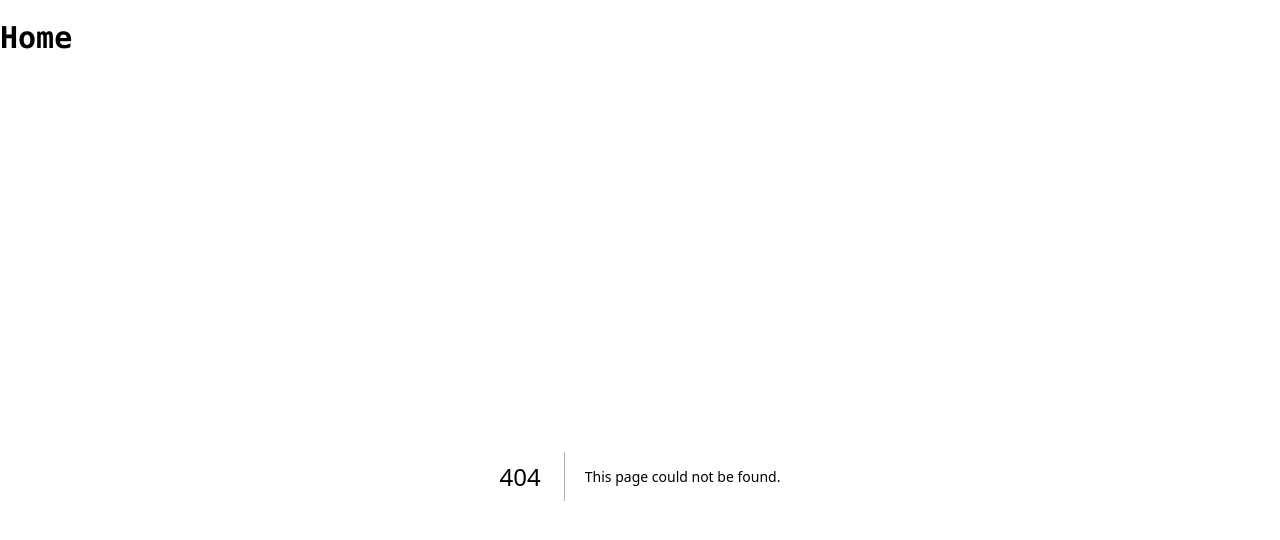
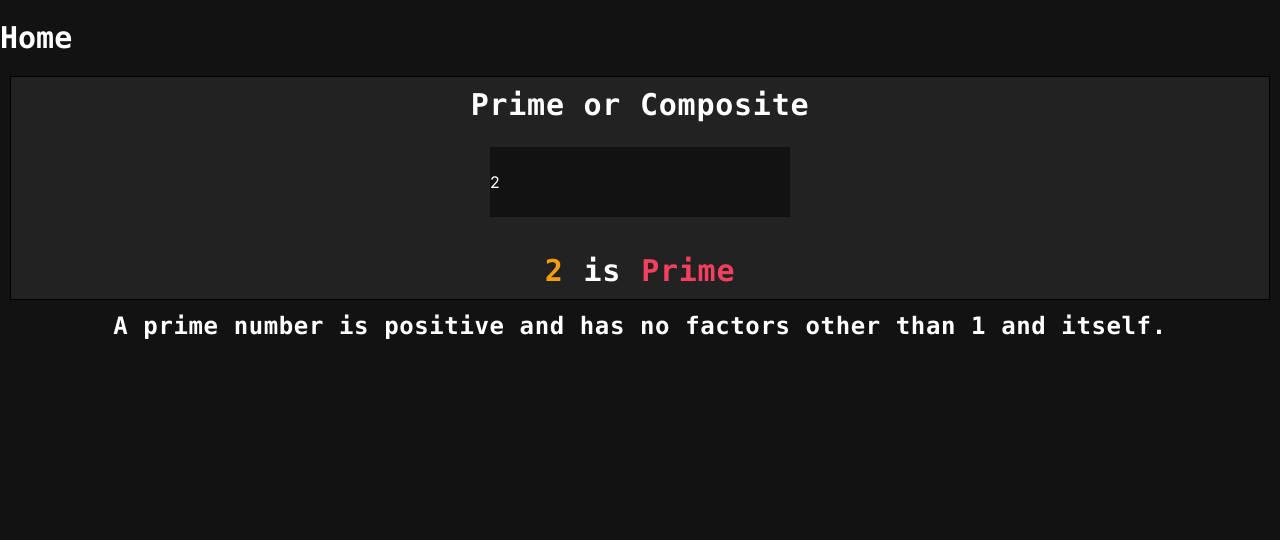
Before and after one commit to hadmacker/numbrella, a Next.js app: page /numbers/primes in a window 1280 px wide. Before the commit this address had no page. Shown: the top 540 px of the page. Built offline with nearby package versions, Linux system fonts and the light colour scheme.

Commit message:
prime or composite

```diff
--- /dev/null
+++ b/app/numbers/primes/page.tsx
@@ -0,0 +1,156 @@
+'use client'
+
+import React, { useState } from "react";
+import { PrettyChar } from '../../prettyChar'
+import { NumberFormatter } from '../../numberFormatter'
+
+const numbers = PrettyChar.allCharacters();
+
+function formatted(number: number, bw: boolean): React.ReactElement[] {
+  if (number === null || number === undefined) {
+    return [<span key={0}></span>];
+  }
+  const digitsArray = NumberFormatter.formatNumberWithBreaks(number.toString()).split("");
+
+  // Create an array of <div> elements to hold each digit
+  const divElements: React.ReactElement[] = digitsArray.map((digit, index) => {
+    const prettyStyle = (bw.toString() == "true")
+      ? numbers.filter(n=> n.id == "0")[0].prettyStyle
+      : numbers.filter(n=> n.id == digit)[0].prettyStyle;
+    const combinedClasses = `${prettyStyle}`;
+    return (
+      <span className={combinedClasses} key={index}>
+        {digit}
+      </span>
+    );
+  });
+
+  return divElements;
+}
+
+export default function Page() {
+    const primeDefinition = "A prime number is positive and has no factors other than 1 and itself.";
+    const compositeDefinition = "A composite number has more than two factors. A composite number can be factored into smaller integers.";
+    const oneDefinition = "1 is not prime or composite. 1 is a unit. 1 is a factor every prime and composite number.";
+    const [value1, setValue1] = useState(2);
+    const [compositeness, setCompositeness] = useState("Prime");
+    const [definition, setDefinition] = useState(primeDefinition);
+    const [factors, setFactors] = useState<number[]>([]);
+    const [elapsed, setElapsed] = useState<number>(0);
+    const primeStyle = "text-rose-500 mx-5";
+    const compositeStyle = "text-cyan-400 mx-5";
+    const maxValue = 1000000000;
+
+    const isPrime = (num: number) => {
+      for(let i = 2, sqrt = Math.sqrt(num); i <= sqrt; i++)
+        if(num % i === 0) return false;
+      return num > 1;
+    }
+
+    const getFactors = (num: number) => {
+      let factors = [];
+      for(let i = 2; i <= Math.sqrt(num); i++) {
+        if(num % i === 0) {
+          factors.push(i);
+          if (num / i !== i) {
+            factors.push(num / i);
+          }
+        }
+      }
+      return factors.length > 0 ? factors : null;
+    }
+
+    return (
+        <>
+      <div style={{ border: '1px solid black', backgroundColor: '#222222', padding: '10px', margin: '10px' }}>
+    <h2 className="text-center tracking-wide font-mono text-3xl lg:text-3xl font-black">Prime or Composite</h2>
+    <br/>
+    <div style={{ display: 'flex', justifyContent: 'center' }}>
+      <input
+        style={{ margin: '0 50px', width: '300px', height: '70px' }}
+        type="number"
+        min="1"
+        max={maxValue}
+        value={value1}
+        onChange={(e) => {
+          const start = performance.now();
+          if (!e.target.value) {
+            setValue1(0);
+            setCompositeness("");
+            setDefinition("");
+            setFactors([]);
+            const end = performance.now();
+            setElapsed(end - start);
+            console.log(`Time elapsed: ${elapsed.toFixed(2)} ms`);
+            return;
+          }
+          let num = parseInt(e.target.value);
+          if(num > maxValue) {
+            num = maxValue;
+          }
+          setValue1(num);
+          let factors = getFactors(num);
+
+          if(num === 1) {
+            setCompositeness("not Prime or Composite");
+            setDefinition(oneDefinition);
+            setFactors([1]);
+            const end = performance.now();
+            setElapsed(end - start);
+            console.log(`${num} factored in: ${elapsed.toFixed(2)} ms`);
+            return;
+          }
+
+          if (factors) {
+            factors = [1, ...factors, num].sort((a, b) => a - b);
+            setCompositeness("Composite");
+            setDefinition(compositeDefinition);
+            setFactors(factors);
+          } else {
+            factors = [1, num].sort((a, b) => a - b);
+            setCompositeness("Prime");
+            setDefinition(primeDefinition);
+            setFactors(factors);
+          }
+          const end = performance.now();
+          setElapsed(end - start);
+          console.log(`${num} factored in: ${elapsed.toFixed(2)} ms`);
+        }}
+      />
+    </div>
+    {compositeness && (
+    <h2 className="text-center tracking-wide font-mono text-3xl lg:text-3xl font-black">
+      <br/>
+      <span className="mx-5">
+      {formatted(value1, false)}
+      </span>
+      is
+      <span
+        className={compositeness === 'Prime' ? primeStyle : compositeStyle}
+      >
+        {compositeness}
+      </span>
+    </h2>
+    )}
+    </div>
+    <div className="text-center tracking-wide font-mono text-xl lg:text-2xl font-black">
+    <h2>{definition}</h2><br/>
+    {factors.length > 0 && (
+      <div>
+        <h2>
+          {formatted(factors.length, false)}
+          <span className="mx-5">
+          Factors:
+          </span>
+        </h2>
+        {factors.map((factor, index) => (
+          <h2>
+            <p key={index}>{formatted(factor, false)} x {formatted(value1 / factor, false)} = {formatted(value1, false)}</p>
+          </h2>
+        ))}
+      </div>
+    )}
+    </div>
+    </>
+    );
+}
--- a/app/page.tsx
+++ b/app/page.tsx
@@ -17,6 +17,7 @@ export default function Home() {
             <li key="n1.1.2.9" className='mx-3 my-3 md:mx-:3 md:my-6'><a href="numbers/count-by"><span className="mx-2 p-4 text-2xl md:text-3xl font-black">Count By</span></a></li>
             <li key="n1.1.2.10" className='mx-3 my-3 md:mx-:3 md:my-6'><a href="numbers/slider"><span className="mx-2 p-4 text-2xl md:text-3xl font-black">Number Sliders</span></a></li>
             <li key="n1.1.2.11" className='mx-3 my-3 md:mx-:3 md:my-6'><a href="numbers/facts"><span className="mx-2 p-4 text-2xl md:text-3xl font-black">Math Facts</span></a></li>
+            <li key="n1.1.2.12" className='mx-3 my-3 md:mx-:3 md:my-6'><a href="numbers/primes"><span className="mx-2 p-4 text-2xl md:text-3xl font-black">Prime or Composite</span></a></li>
           </ul>
         </div>
         <div key="w1">
```
